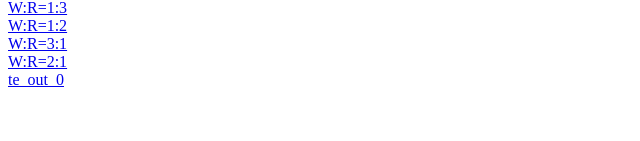
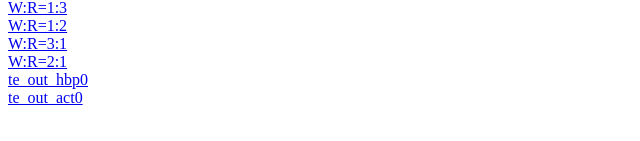
Before and after one commit to hexiaolong2008/blog-old, a plain HTML site: page index.html in a window 1280 px wide. Shown: the part 123-264 px from the top of the page, without its empty margins (0-640 px from the left). Drawn offline with Linux system fonts and the light colour scheme.

Commit message:
rename tear_effect_outline_0.svg to tear_effect_outline_hbp0.svg

```diff
--- a/index.html
+++ b/index.html
@@ -11,7 +11,8 @@ LCD显示异常分析——撕裂(tear effect)：<br/>
 <a href="http://hexiaolong2008.github.io/image/tear_effect_w1_r2.svg">W:R=1:2</a><br />
 <a href="http://hexiaolong2008.github.io/image/tear_effect_w3_r1.svg">W:R=3:1</a><br />
 <a href="http://hexiaolong2008.github.io/image/tear_effect_w2_r1.svg">W:R=2:1</a><br />
-<a href="http://hexiaolong2008.github.io/image/tear_effect_outline_0.svg">te_out_0</a><br />
+<a href="http://hexiaolong2008.github.io/image/tear_effect_outline_hbp0.svg">te_out_hbp0</a><br />
+<a href="http://hexiaolong2008.github.io/image/tear_effect_outline_act0.svg">te_out_act0</a><br />
 <!--
 <p><img src="http://img.blog.csdn.net/20150425193311645" alt="" /><br /></p>
 -->
```
Also changed, not shown: image/tear_effect_outline_act0.svg (added), image/tear_effect_outline_hbp0.svg (renamed from image/tear_effect_outline_0.svg).
